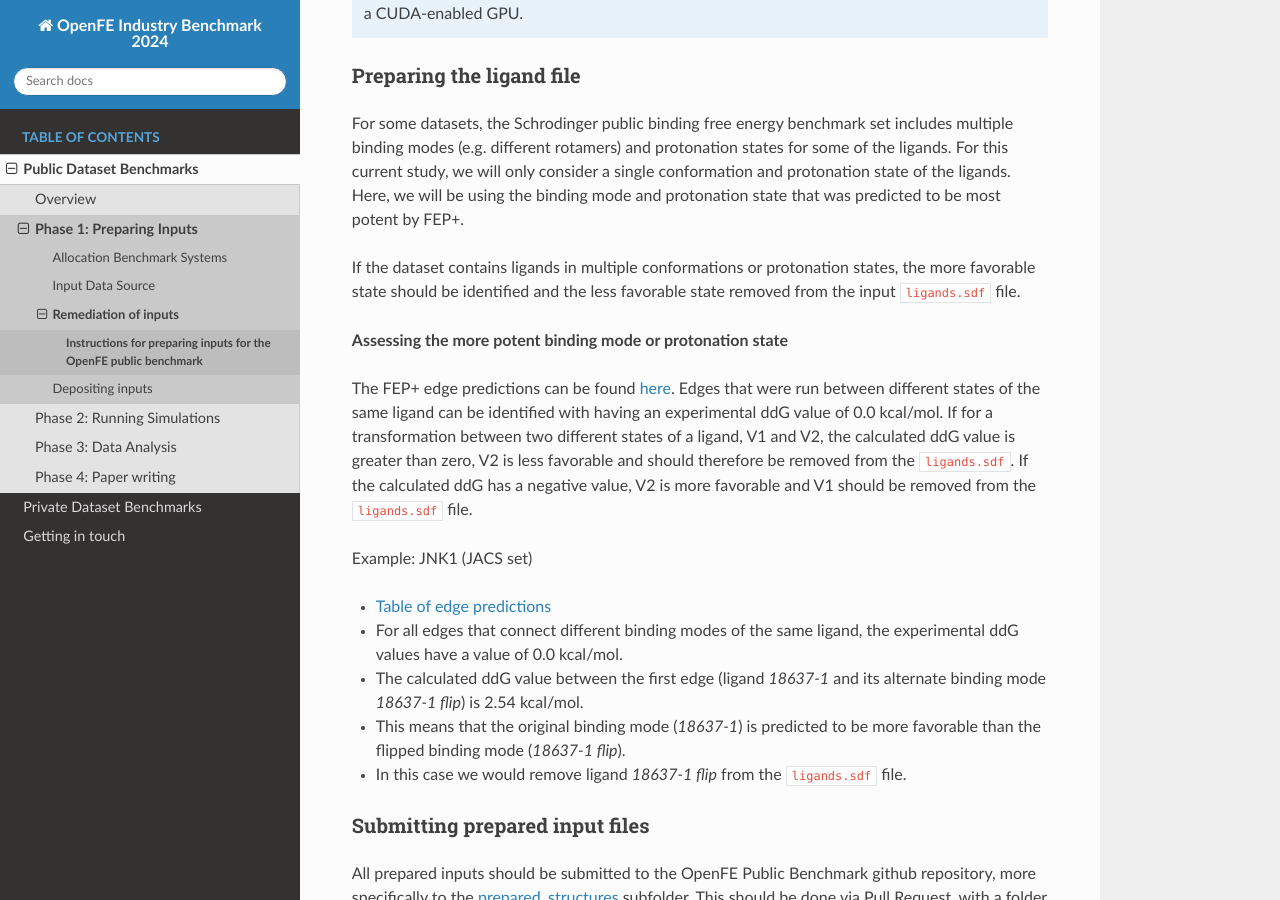
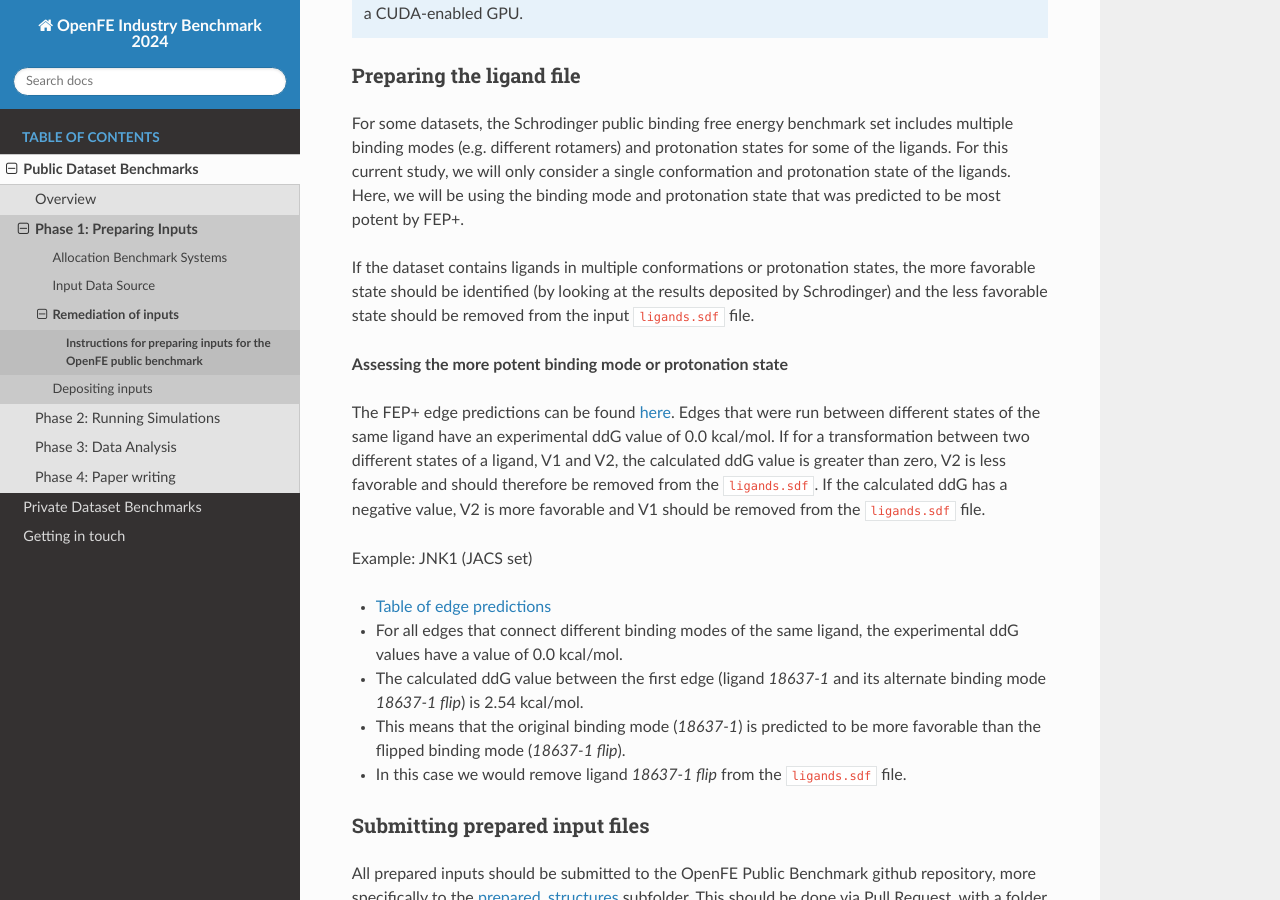
Before and after one commit to OpenFreeEnergy/IndustryBenchmarks2024, a Sphinx documentation site: the page built from docs/source/public/input_preparation.rst, in a window 1280 px wide and 900 px high, scrolled down 3676 px. Built offline with Sphinx 7.4.7 and the Read the Docs theme 2.0.0, drawn with Linux system fonts in a browser that asks for light colours.

Commit message:
Changes lig prep instructions

```diff
--- a/docs/source/public/input_preparation.rst
+++ b/docs/source/public/input_preparation.rst
@@ -147,12 +147,12 @@ For some datasets, the Schrodinger public binding free energy benchmark set incl
 and protonation states for some of the ligands. For this current study, we will only consider a single conformation and protonation state of the ligands.
 Here, we will be using the binding mode and protonation state that was predicted to be most potent by FEP+.
 
-If the dataset contains ligands in multiple conformations or protonation states, the more favorable state should be identified and the less favorable state removed from the input ``ligands.sdf`` file.
+If the dataset contains ligands in multiple conformations or protonation states, the more favorable state should be identified (by looking at the results deposited by Schrodinger) and the less favorable state should be removed from the input ``ligands.sdf`` file.
 
 **Assessing the more potent binding mode or protonation state**
 
 The FEP+ edge predictions can be found `here <https://github.com/schrodinger/public_binding_free_energy_benchmark/tree/main/21_4_results/edge_predictions>`_.
-Edges that were run between different states of the same ligand can be identified with having an experimental ddG value of 0.0 kcal/mol.
+Edges that were run between different states of the same ligand have an experimental ddG value of 0.0 kcal/mol.
 If for a transformation between two different states of a ligand, V1 and V2, the calculated ddG value is greater than zero, V2 is less favorable and should therefore be removed from the ``ligands.sdf``.
 If the calculated ddG has a negative value, V2 is more favorable and V1 should be removed from the ``ligands.sdf`` file.
 
```
